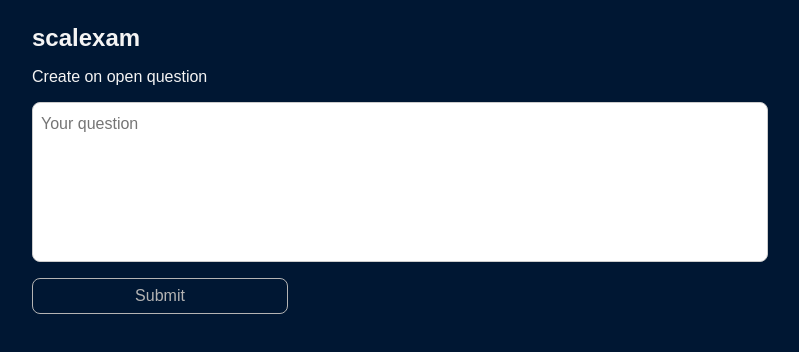
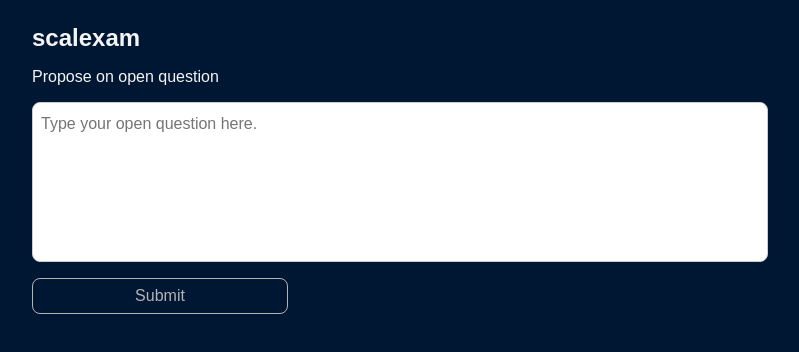
Before and after one commit to Robert-Nickel/lightbulb-learning, a Svelte app in the folder learner-frontend/: page / in a window 1280 px wide. Shown: the top 352 px of the page, without its empty margins (240-1039 px from the left). Built offline with nearby package versions, Linux system fonts and the light colour scheme.

Commit message:
Pushed the validation logic into the TextInput component, to make the interface to its parent smaller.

```diff
--- a/learner-frontend/src/ProposeOpenQuestion.svelte
+++ b/learner-frontend/src/ProposeOpenQuestion.svelte
@@ -2,34 +2,22 @@
     import { createEventDispatcher } from "svelte";
     import TextInput from "./TextInput.svelte";
     import SubmitButton from "./SubmitButton.svelte";
-    let openQuestionText;
-    let validationError = "initial";
-    $: submitButtonDisabled = validationError != "";
 
+    let openQuestionProposal;
+    let submitButtonEnabled;
     const dispatch = createEventDispatcher();
 
     function submitQuestion() {
         dispatch("openQuestionProposed", {
-            text: openQuestionText,
+            text: openQuestionProposal,
         });
-    }
-
-    function isOpenQuestionTextValid() {
-        return openQuestionText.length > 0;
-    }
-
-    function showValidationErrorIfRequired() {
-        validationError = isOpenQuestionTextValid()
-            ? ""
-            : "You have to enter some text.";
     }
 </script>
 
 <TextInput
-    placeholder="Your question"
-    label="Create on open question"
-    bind:textInput={openQuestionText}
-    {validationError}
-    on:textInputChanged={showValidationErrorIfRequired}
+    placeholder="Type your open question here."
+    label="Propose on open question"
+    bind:value={openQuestionProposal}
+    bind:valid={submitButtonEnabled}
 />
-<SubmitButton on:buttonClicked={submitQuestion} disabled={submitButtonDisabled}/>
+<SubmitButton on:buttonClicked={submitQuestion} enabled={submitButtonEnabled} />
--- a/learner-frontend/src/SubmitButton.svelte
+++ b/learner-frontend/src/SubmitButton.svelte
@@ -2,20 +2,16 @@
     import { createEventDispatcher } from "svelte";
     const dispatch = createEventDispatcher();
 
-    export let value = "Submit";
-    export let disabled = false;
+    let value = "Submit";
+    export let enabled = true;
 </script>
 
-{#if disabled}
-    <input
-        type="button"
-        on:click={(e) => dispatch("buttonClicked")}
-        {value}
-        disabled
-    />
-{:else}
-    <input type="button" on:click={(e) => dispatch("buttonClicked")} {value} />
-{/if}
+<input
+    type="button"
+    on:click={(e) => dispatch("buttonClicked")}
+    {value}
+    disabled={!enabled || undefined}
+/>
 
 <style>
     input {
--- a/learner-frontend/src/TextInput.svelte
+++ b/learner-frontend/src/TextInput.svelte
@@ -1,17 +1,29 @@
 <script lang="ts">
     export let placeholder = "";
-    export let maxlength = 500;
     export let label = "";
-    export let textInput = "";
-    export let validationError = "";
+    export let value = "";
+    export let valid = false;
+    let maxlength = 500;
 
-    import { createEventDispatcher } from "svelte";
-    const dispatch = createEventDispatcher();
+    let validationError = "initial";
 
+    function showValidationErrorIfRequired() {
+        valid = checkValidity();
+        validationError = valid ? "" : "You have to enter some text.";
+    }
+
+    function checkValidity() {
+        return value.length > 0;
+    }
 </script>
 
 <p>{label}</p>
-<textarea {placeholder} {maxlength} bind:value={textInput} on:keyup="{e => dispatch('textInputChanged')}" />
+<textarea
+    {placeholder}
+    {maxlength}
+    bind:value
+    on:keyup={showValidationErrorIfRequired}
+/>
 {#if validationError != "" && validationError != "initial"}
     <p>{validationError}</p>
 {/if}
```
